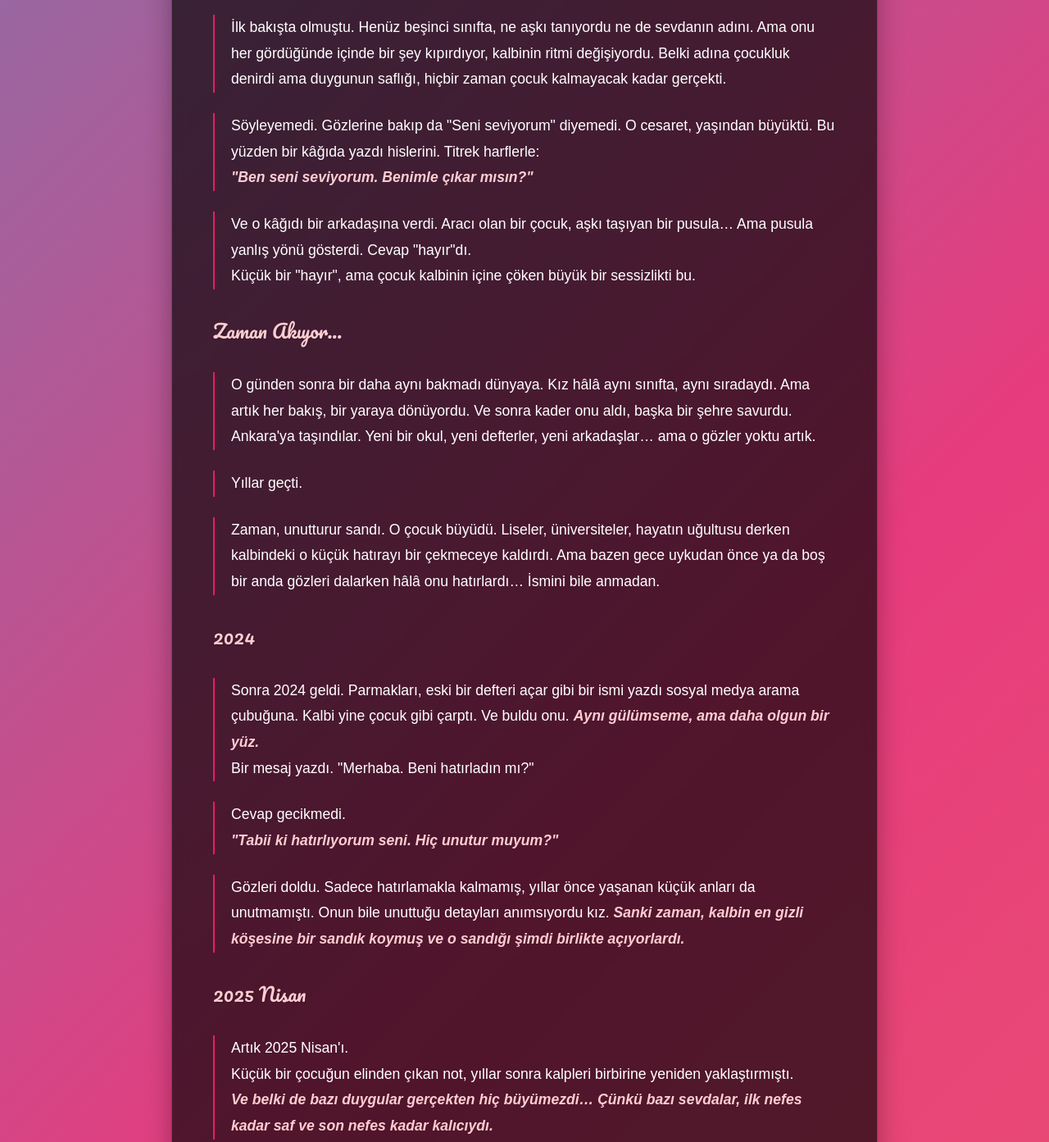
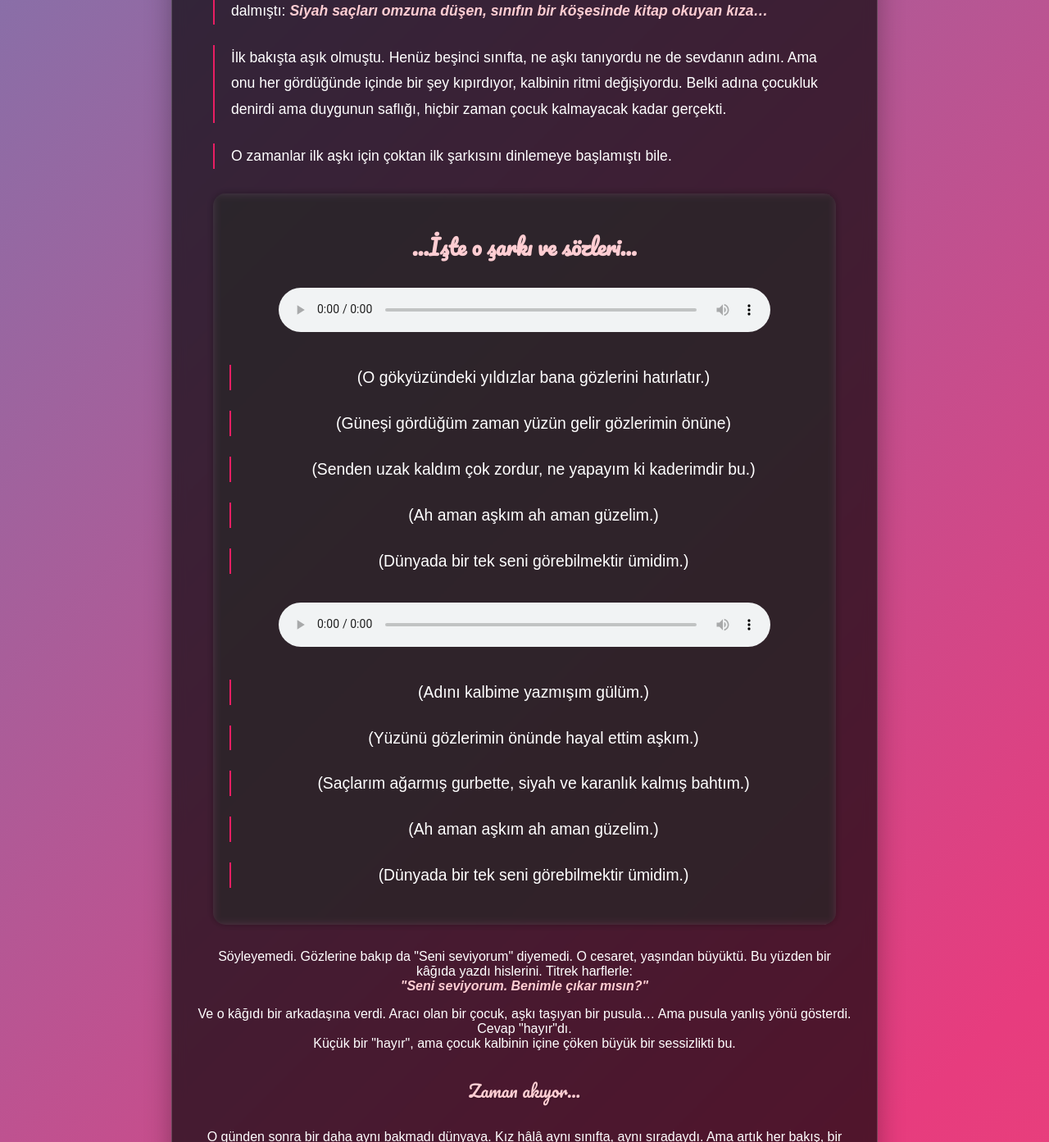
Before and after one commit to acericonia2025/nadide_uygar, a plain HTML site: page hikayemiz.html in a window 1280 px wide. Shown: the part 435-1828 px from the top of the page at 82% size. Drawn offline with Linux system fonts and the light colour scheme.

Commit message:
hikayemiz.html

```diff
--- a/hikayemiz.html
+++ b/hikayemiz.html
@@ -173,25 +173,58 @@
         <h1>Zamanın Sakladığı Kalp <span class="heart">❤</span></h1>
 
         <div class="story-content">
+            <p style="font-style: italic; color: #ffd1dc; margin-top: -20px;">"Bazı hikayeler, yarım kalmaz. Zaman sadece onları uyutur."</p>
+
             <p>Küçüktü kalbi, ama hissi büyüktü.</p>
 
             <div class="year-marker">2011</div>
 
             <p>2011'in serin sonbahar sabahlarından biriydi. Okulun gri duvarları arasında yürüyordu sessizce. Teneffüs zili çalarken herkes koşar adım bahçeye çıkarken, o başka bir dünyaya dalmıştı: <span class="highlight">Siyah saçları omzuna düşen, sınıfın bir köşesinde kitap okuyan kıza…</span></p>
 
-            <p>İlk bakışta olmuştu. Henüz beşinci sınıfta, ne aşkı tanıyordu ne de sevdanın adını. Ama onu her gördüğünde içinde bir şey kıpırdıyor, kalbinin ritmi değişiyordu. Belki adına çocukluk denirdi ama duygunun saflığı, hiçbir zaman çocuk kalmayacak kadar gerçekti.</p>
+            <p>İlk bakışta aşık olmuştu. Henüz beşinci sınıfta, ne aşkı tanıyordu ne de sevdanın adını. Ama onu her gördüğünde içinde bir şey kıpırdıyor, kalbinin ritmi değişiyordu. Belki adına çocukluk denirdi ama duygunun saflığı, hiçbir zaman çocuk kalmayacak kadar gerçekti.</p>
+            <p>O zamanlar ilk aşkı için çoktan ilk şarkısını dinlemeye başlamıştı bile. </p>
+             <!-- Şarkı Bölümü 1 - 2011 Anısı -->
+<div class="music-section">
+    <h2>...İşte o şarkı ve sözleri... </h2>
+    <audio controls>
+        <source src="muzik_1.mp4" type="audio/mpeg">
+        Tarayıcınız audio öğesini desteklemiyor.
+    </audio>
+    <div class="lyrics">
+             <p><strong></strong> (O gökyüzündeki yıldızlar bana gözlerini hatırlatır.)</p>
+             <p><strong></strong> (Güneşi gördüğüm zaman yüzün gelir gözlerimin önüne)</p>
+             <p><strong></strong> (Senden uzak kaldım çok zordur, ne yapayım ki kaderimdir bu.)</p>
+             <p><strong></strong> (Ah aman aşkım ah aman güzelim.)</p>
+             <p><strong></strong> (Dünyada bir tek seni görebilmektir ümidim.)</p>
 
-            <p>Söyleyemedi. Gözlerine bakıp da "Seni seviyorum" diyemedi. O cesaret, yaşından büyüktü. Bu yüzden bir kâğıda yazdı hislerini. Titrek harflerle:<br>
-            <span class="highlight">"Ben seni seviyorum. Benimle çıkar mısın?"</span></p>
+    </div>
+     <audio controls>
+        <source src="muzik_2.mp4" type="audio/mpeg">
+        Tarayıcınız audio öğesini desteklemiyor.
+    </audio>
+    <div class="lyrics">
+             <p><strong></strong> (Adını kalbime yazmışım gülüm.)</p>
+             <p><strong></strong> (Yüzünü gözlerimin önünde hayal ettim aşkım.)</p>
+             <p><strong></strong> (Saçlarım ağarmış gurbette, siyah ve karanlık kalmış bahtım.)</p>
+             <p><strong></strong> (Ah aman aşkım ah aman güzelim.)</p>
+             <p><strong></strong> (Dünyada bir tek seni görebilmektir ümidim.)</p>
+    </div>
+
+
+</div>
+
+</div>
+         <p>Söyleyemedi. Gözlerine bakıp da "Seni seviyorum" diyemedi. O cesaret, yaşından büyüktü. Bu yüzden bir kâğıda yazdı hislerini. Titrek harflerle:<br>
+            <span class="highlight">"Seni seviyorum. Benimle çıkar mısın?"</span></p>
 
             <p>Ve o kâğıdı bir arkadaşına verdi. Aracı olan bir çocuk, aşkı taşıyan bir pusula… Ama pusula yanlış yönü gösterdi. Cevap "hayır"dı.<br>
             Küçük bir "hayır", ama çocuk kalbinin içine çöken büyük bir sessizlikti bu.</p>
-
-            <div class="year-marker">Zaman Akıyor...</div>
+            <div class="year-marker">Zaman akıyor...</div>
 
             <p>O günden sonra bir daha aynı bakmadı dünyaya. Kız hâlâ aynı sınıfta, aynı sıradaydı. Ama artık her bakış, bir yaraya dönüyordu. Ve sonra kader onu aldı, başka bir şehre savurdu. Ankara'ya taşındılar. Yeni bir okul, yeni defterler, yeni arkadaşlar… ama o gözler yoktu artık.</p>
 
-            <p>Yıllar geçti.</p>
+              <div class="year-marker">Yıllar geçti</div>
+
 
             <p>Zaman, unutturur sandı. O çocuk büyüdü. Liseler, üniversiteler, hayatın uğultusu derken kalbindeki o küçük hatırayı bir çekmeceye kaldırdı. Ama bazen gece uykudan önce ya da boş bir anda gözleri dalarken hâlâ onu hatırlardı… İsmini bile anmadan.</p>
 
@@ -205,9 +238,9 @@
 
             <p>Gözleri doldu. Sadece hatırlamakla kalmamış, yıllar önce yaşanan küçük anları da unutmamıştı. Onun bile unuttuğu detayları anımsıyordu kız. <span class="highlight">Sanki zaman, kalbin en gizli köşesine bir sandık koymuş ve o sandığı şimdi birlikte açıyorlardı.</span></p>
 
-            <div class="year-marker">2025 Nisan</div>
+            <div class="year-marker">2025 </div>
 
-            <p>Artık 2025 Nisan'ı.<br>
+            <p>Vee... Mayıs 2025<br>
             Küçük bir çocuğun elinden çıkan not, yıllar sonra kalpleri birbirine yeniden yaklaştırmıştı.<br>
             <span class="highlight">Ve belki de bazı duygular gerçekten hiç büyümezdi… Çünkü bazı sevdalar, ilk nefes kadar saf ve son nefes kadar kalıcıydı.</span></p>
         </div>
@@ -241,5 +274,36 @@
             setInterval(createHearts, 3000);
         });
     </script>
+    <style>
+        .music-section {
+    background-color: rgba(255, 255, 255, 0.1);
+    padding: 20px;
+    border-radius: 15px;
+    margin: 30px 0;
+    text-align: center;
+    backdrop-filter: blur(5px);
+    box-shadow: 0 0 10px rgba(0,0,0,0.3);
+}
+
+.music-section h2 {
+    color: #ffcdd2;
+    font-family: 'Pacifico', cursive;
+    margin-bottom: 15px;
+}
+
+.music-section audio {
+    width: 90%;
+    max-width: 600px;
+    margin: 10px 0;
+}
+
+.lyrics {
+    margin-top: 15px;
+    font-size: 1.1em;
+    line-height: 1.6;
+    color: #fff;
+}
+
+    </style>
 </body>
 </html>
```
